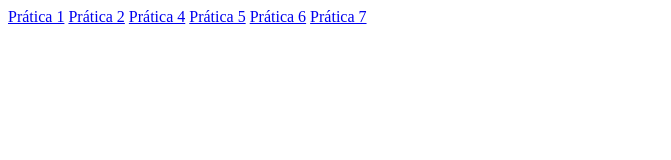
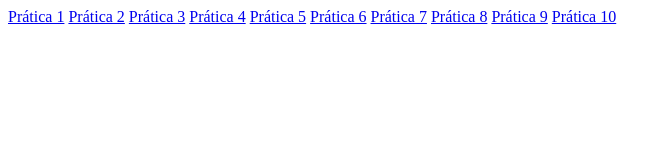
Before and after one commit to igorgcardoso/INF216, a plain HTML site: page index.html in a window 1280 px wide. Shown: the whole page, without its empty margins (0-671 px from the left). Drawn offline with Linux system fonts and the light colour scheme.

Commit message:
adicionando todas as práticas

```diff
--- a/index.html
+++ b/index.html
@@ -12,10 +12,14 @@
   <div>
     <a href="./pratica1-main/index.html">Prática 1</a>
     <a href="./pratica2-main/index.html">Prática 2</a>
+    <a href="./pratica3-main/index.html">Prática 3</a>
     <a href="./pratica4-main/index.html">Prática 4</a>
     <a href="./pratica5-main/index.html">Prática 5</a>
     <a href="./pratica6-main/index.html">Prática 6</a>
     <a href="./pratica7-main/index.html">Prática 7</a>
+    <a href="./pratica8-main/index.html">Prática 8</a>
+    <a href="./pratica9-main/index.html">Prática 9</a>
+    <a href="./pratica10-main/index.html">Prática 10</a>
   </div>
 </body>
 
```
